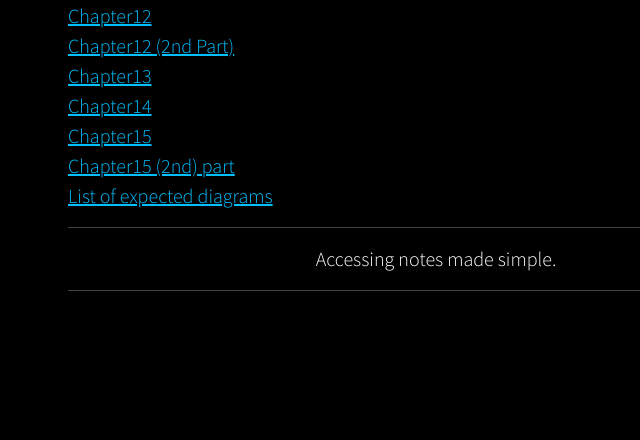
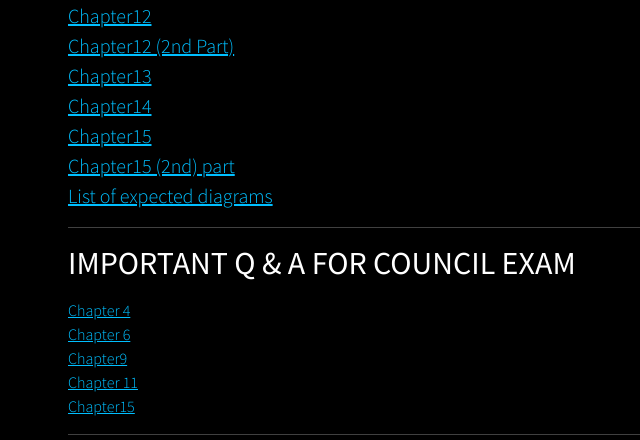
Before and after one commit to SirLoya2/loyangamba, a plain HTML site: page index.html in a window 1280 px wide. Shown: the part 764-1204 px from the top of the page, without its empty margins (204-844 px from the left). Drawn offline with nearby package versions, Linux system fonts and the light colour scheme.

Commit message:
update index.html  rev notes

```diff
--- a/index.html
+++ b/index.html
@@ -142,7 +142,13 @@ height:300px;
                 <a href="https://github.com/SirLoya2/loyangamba/raw/main/List%20of%20expected%20diagrams%20for%20the%20upcoming%202022%20COUNCIL%20Examq.pdf">List of expected diagrams</a><br>
 
 
-
+<hr>
+  <h2 class="my-3">IMPORTANT Q & A FOR COUNCIL EXAM</h2>
+<a href="https://github.com/SirLoya2/loyangamba/raw/main/Reproductive%20Health%20Q%20and%20A%20Revision.pdf">Chapter 4 </a><br>
+<a href="https://github.com/SirLoya2/loyangamba/raw/main/Molecular%20basis%20Q%20and%20A.pdf">Chapter 6</a><br>
+<a href="https://github.com/SirLoya2/loyangamba/raw/main/9.%20STRATEGIES%20FOR%20ENHANCEMENT%20IN%20FOOD%20PRODUCTION%20-%20Copy.pdf">Chapter9</a><br>
+<a href="https://github.com/SirLoya2/loyangamba/raw/main/Biotech%20Chapter%2011%20revision%20q%20and%20a.pdf">Chapter 11</a><br>
+<a href="https://github.com/SirLoya2/loyangamba/raw/main/Biodiversity%20Qand%20A.pdf">Chapter15</a><br>
 
 
                 </p>
```
